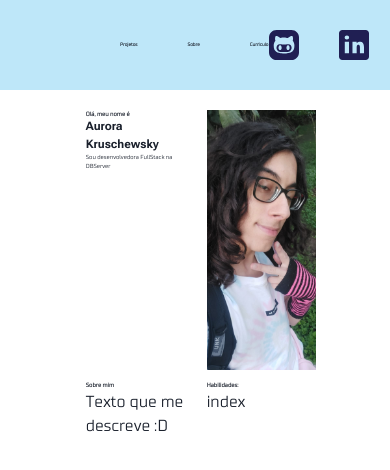
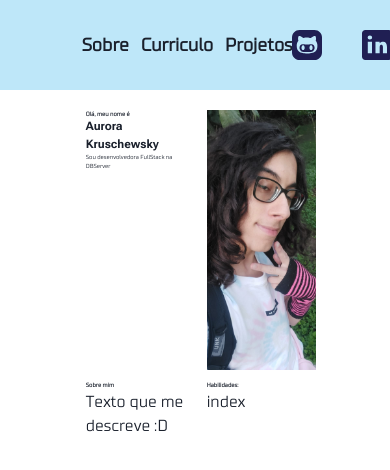
Before and after one commit to AurorinhaBoreal/portfolio-db, a React (Vite) app: page / in a window 390 px wide. Shown: the top 470 px of the page. Built offline with nearby package versions, Linux system fonts and the light colour scheme.

Commit message:
style: Refactor for Responsiveness

```diff
--- a/src/components/Header/h.module.css
+++ b/src/components/Header/h.module.css
@@ -10,8 +10,12 @@
     margin-right: 30px;
 }
 
+.hText {
+    font-size: 18px;
+}
+
 .logo_textWrapper {
-    gap: 50px;
+    gap: 3vw;
     font-size: 1.2vw;
     align-items: center;
     font-family: "Supermolot";
@@ -19,7 +23,7 @@
 }
 
 .iconsWrapper {
-    margin-right: 120px;
+    margin-right: 12vw;
     align-items: center;
     gap: 40px;
 }
--- a/src/components/Header/index.tsx
+++ b/src/components/Header/index.tsx
@@ -18,13 +18,13 @@ export default function Header() {
         <Flex className={styles.logoContainer}>
           <Image src={dbHeader} onClick={DB} _hover={{ cursor: "pointer"}}/>
         </Flex>
-        <Link to={"/projects"}>
+        <Link to={"/home"}>
+          <Text className={styles.hText}>Sobre</Text>
+        </Link>
+        <Text className={styles.hText} onClick={CV} _hover={{ cursor: "pointer"}}>Curriculo</Text>
+        <Link className={styles.hText} to={"/projects"}>
           <Text>Projetos</Text>
         </Link>
-        <Link to={"/home"}>
-          <Text>Sobre</Text>
-        </Link>
-        <Text onClick={CV} _hover={{ cursor: "pointer"}}>Curriculo</Text>
       </Flex>
       <Flex className={styles.iconsWrapper}>
         <Image className={styles.icons} src={githubImg} onClick={GITHUB} _hover={{ cursor: "pointer"}}/>
```
